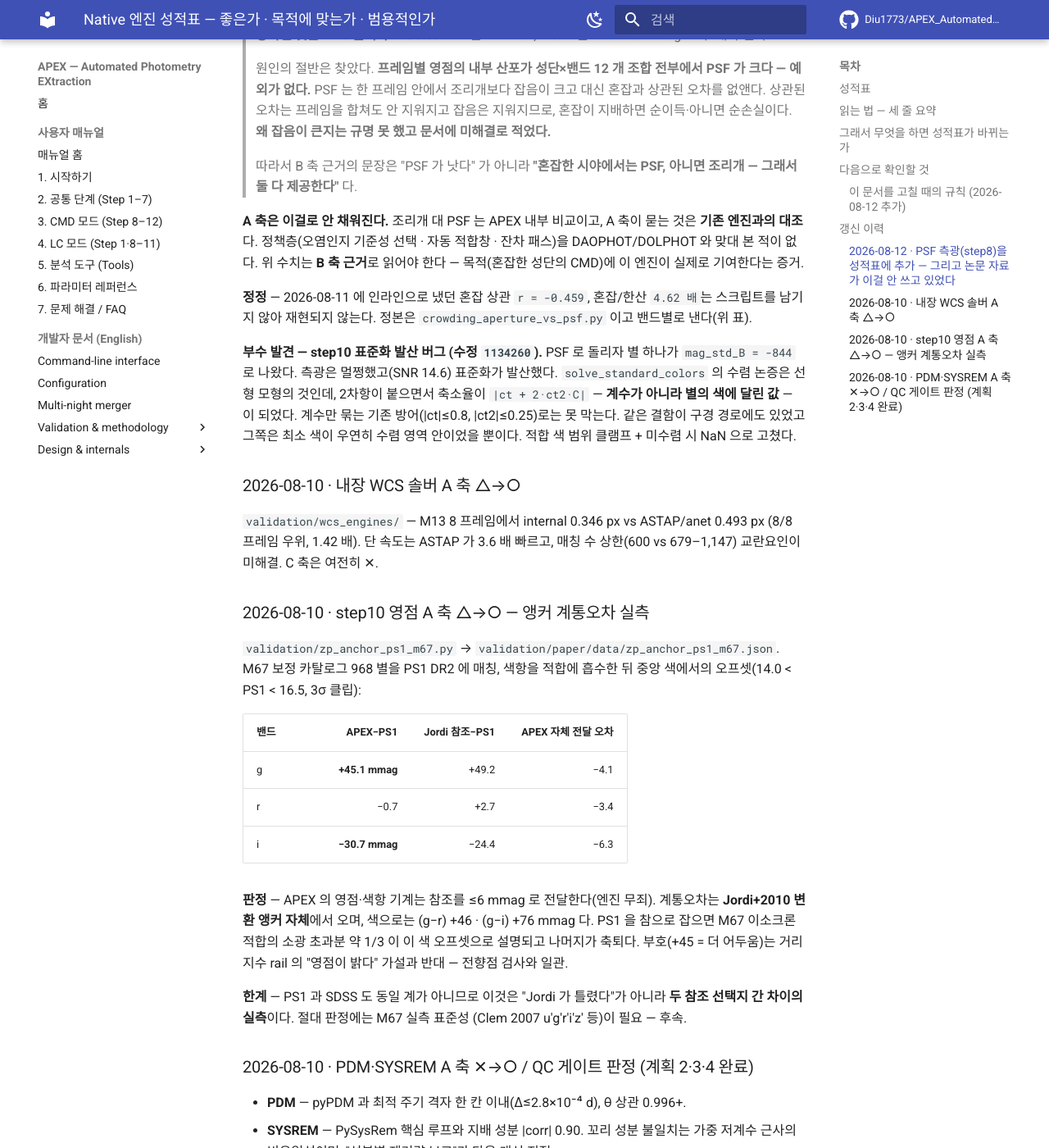
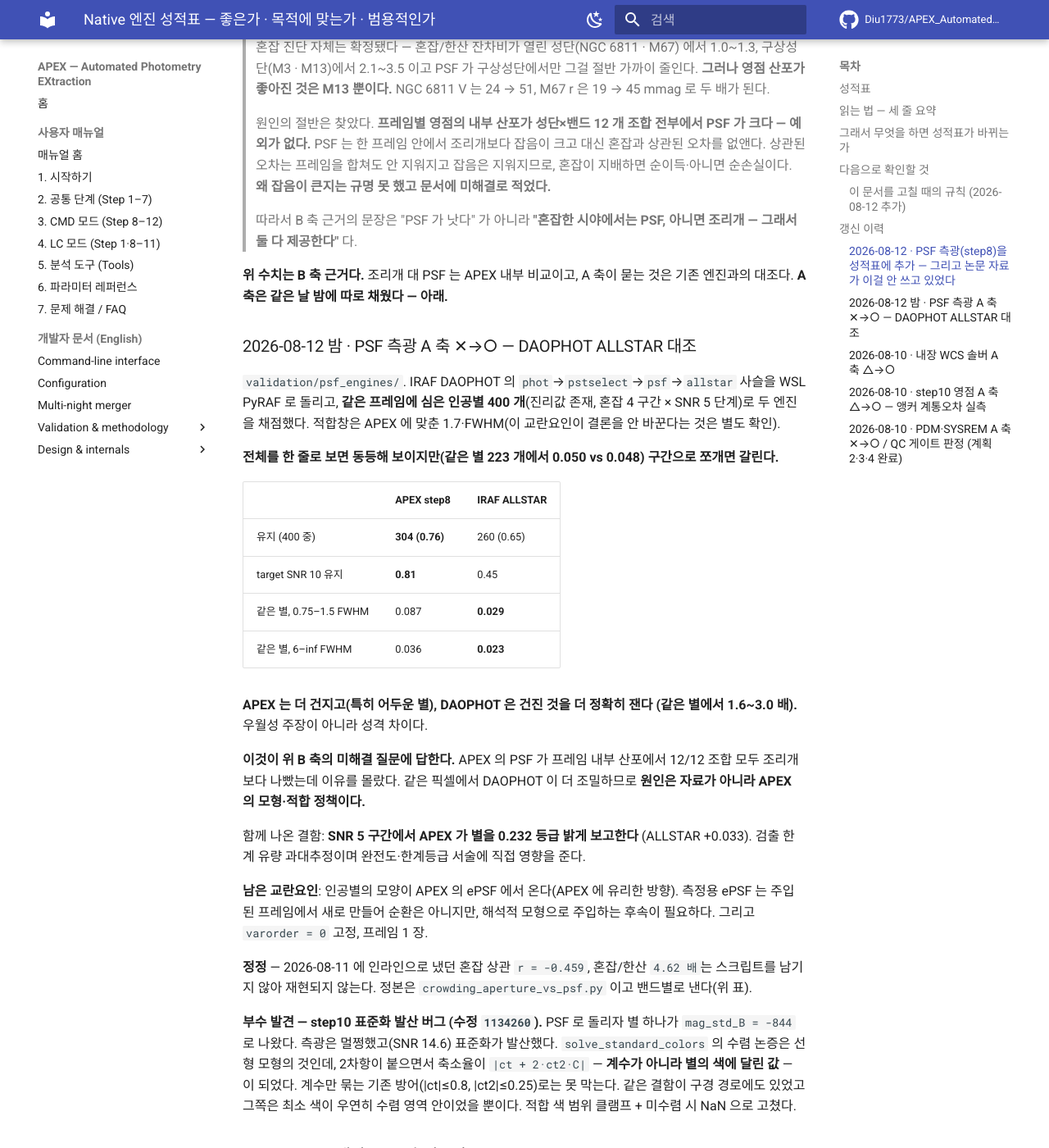
Before and after one commit to Diu1773/APEX_AutomatedPhotometryEXtraction, an MkDocs documentation site: the page built from docs/audit/APEX_ENGINE_SCORECARD.md, in a window 1280 px wide and 1400 px high, scrolled down 4720 px. Shown: the whole window at 82% size. Built offline with MkDocs 1.6.1 and Material for MkDocs 9.7.7, drawn with Linux system fonts in a browser that asks for light colours; comment, search, counter and statistics services are not loaded; some of the changed text lies outside the part shown.

Commit message:
audit(scorecard): PSF 측광 A 축 ✕→○ — 표·요약·이력을 같은 커밋에서 함께 고침
DAOPHOT ALLSTAR 대조가 끝나 A 축이 채워졌다. 판정은 우월성이 아니라 성격
차이다 — APEX 는 더 건지고(0.76 vs 0.65, SNR 10 에서 0.81 vs 0.45)
DAOPHOT 은 건진 것을 더 정확히 잰다(같은 별·같은 혼잡구간에서 1.6~3.0 배).

A 축이 채워진 엔진은 여섯에서 일곱이 됐고, 그중 우월성을 보인 것은 여전히
WCS 하나뿐이다.

오늘 낮에 이 문서에서 찾은 문제(갱신 이력만 고치고 표·요약을 안 고쳐 4 개 행이
어긋남)를 반복하지 않도록 표·「읽는 법」·갱신 이력을 한 커밋에서 함께 고쳤다.

Co-Authored-By: Claude Opus 5 <noreply@anthropic.com>

```diff
--- a/docs/audit/APEX_ENGINE_SCORECARD.md
+++ b/docs/audit/APEX_ENGINE_SCORECARD.md
@@ -21,7 +21,7 @@
 | **Step 0 검출기 보정** | **○ ccdproc 비트동일 · IRAF · BANZAI** | ○ raw→science 통합 | **○ 3 기기** (Moravian C3-61000 · QHY600 CMOS · Sinistro CCD 4-amp) |
 | 내장 WCS 솔버 | **○ ASTAP·astrometry.net 실측 대조** — M13 8 프레임에서 잔차 0.346 vs 0.493 px, 8/8 우위. 단 속도는 ASTAP 가 3.6 배 빠르고 매칭 수 상한 교란 미해결 (`validation/wcs_engines/`) | ○ 오프라인(AIJ 는 웹, ASTAP·anet 은 인덱스 DB 필요) | **✕ 1 기기·1 화소축척(0.395″/px)·1 시야** |
 | 강제측광 오케스트레이션 | ✕ 커널은 photutils(설계상 대조 대상 아님). **재중심·포화플래그·깊이 QC 는 무대조** | ○ | **✕ 1 기기** |
-| **PSF 측광 (step8)** | **✕ 커널은 photutils. 정책층(오염인지 기준성 선택 · 90 % 포위에너지 창 · 잔차 패스 · 국소 그룹화)은 DAOPHOT/DOLPHOT 무대조.** 내부 조리개 대비는 실측 있음 (아래 2026-08-12) | ○ | **✕ 1 기기** |
+| **PSF 측광 (step8)** | **○ IRAF DAOPHOT ALLSTAR 실측 대조** (인공별 400 개, 진리값 존재). **우월성 아님 — 성격이 다르다**: APEX 는 더 건지고(유지 0.76 vs 0.65, SNR 10 에서 0.81 vs 0.45) DAOPHOT 은 건진 것을 더 정확히 잰다(같은 별·같은 혼잡구간에서 1.6~3.0 배 조밀). `validation/psf_engines/` | ○ | **✕ 1 기기·1 프레임** |
 | 프레임 QC 게이트 | **✕ 문헌 선례 대조 없음** (`APEX_PRIOR_ART.md` §5-3) | ○ | **✕ 임계값이 한 자료에서 조정됨** |
 | 구경보정 워크플로 | ✕ 무대조 | ○ | ✕ 1 기기 |
 | PTC 검출기 특성화 | △ 방법은 Janesick 표준·LSST `cp_pipe` 존재, 무대조. **결과(EGAIN 14 배 오류)는 독립 가치** | ○ | **방법은 범용, 결과는 정의상 1 기기** |
@@ -37,11 +37,13 @@
 
 ## 읽는 법 — 세 줄 요약
 
-1. **A 축(대조)이 채워진 것은 여섯이다** — Step 0(ccdproc 비트동일)·WCS
-   솔버(ASTAP·astrometry.net)·step10 영점(PS1)·step12(ASteCA)·SYSREM(PySysRem)·
-   PDM(pyPDM). **그중 우월성을 보인 것은 WCS 하나뿐**이고(잔차 1.42 배, 단 속도는
-   짐), 나머지는 **동등성·무승부이거나 계통오차의 출처를 특정한 것**이다.
-   비어 있는 것은 강제측광 오케스트레이션 · **PSF 측광** · 프레임 QC 게이트 ·
+1. **A 축(대조)이 채워진 것은 일곱이다** — Step 0(ccdproc 비트동일)·WCS
+   솔버(ASTAP·astrometry.net)·step10 영점(PS1)·**PSF 측광(DAOPHOT ALLSTAR,
+   2026-08-12)**·step12(ASteCA)·SYSREM(PySysRem)·PDM(pyPDM).
+   **그중 우월성을 보인 것은 WCS 하나뿐**이고(잔차 1.42 배, 단 속도는 짐),
+   나머지는 **동등성·무승부이거나 계통오차의 출처를 특정한 것**이다.
+   PSF 는 **한쪽이 이긴 게 아니라 성격이 갈렸다** — APEX 는 완전도, DAOPHOT 은
+   정밀도. 비어 있는 것은 강제측광 오케스트레이션 · 프레임 QC 게이트 ·
    구경보정 · 다중밤 앙상블이다.
 
    > **2026-08-12 정정** — 이 요약과 위 표가 2026-08-10 갱신 이후 4 개 행에서
@@ -170,10 +172,41 @@ step8 서명(step7 인덱스 + 프레임별 tsv 크기·mtime)을 검사해 완
 > 따라서 B 축 근거의 문장은 "PSF 가 낫다" 가 아니라 **"혼잡한 시야에서는
 > PSF, 아니면 조리개 — 그래서 둘 다 제공한다"** 다.
 
-**A 축은 이걸로 안 채워진다.** 조리개 대 PSF 는 APEX 내부 비교이고, A 축이
-묻는 것은 **기존 엔진과의 대조**다. 정책층(오염인지 기준성 선택 · 자동 적합창 ·
-잔차 패스)을 DAOPHOT/DOLPHOT 와 맞대 본 적이 없다. 위 수치는 **B 축 근거**로
-읽어야 한다 — 목적(혼잡한 성단의 CMD)에 이 엔진이 실제로 기여한다는 증거.
+**위 수치는 B 축 근거다.** 조리개 대 PSF 는 APEX 내부 비교이고, A 축이 묻는
+것은 기존 엔진과의 대조다. **A 축은 같은 날 밤에 따로 채웠다 — 아래.**
+
+### 2026-08-12 밤 · PSF 측광 A 축 ✕→○ — DAOPHOT ALLSTAR 대조
+
+`validation/psf_engines/`. IRAF DAOPHOT 의 `phot`→`pstselect`→`psf`→`allstar`
+사슬을 WSL PyRAF 로 돌리고, **같은 프레임에 심은 인공별 400 개**(진리값 존재,
+혼잡 4 구간 × SNR 5 단계)로 두 엔진을 채점했다. 적합창은 APEX 에 맞춘
+1.7·FWHM(이 교란요인이 결론을 안 바꾼다는 것은 별도 확인).
+
+**전체를 한 줄로 보면 동등해 보이지만(같은 별 223 개에서 0.050 vs 0.048)
+구간으로 쪼개면 갈린다.**
+
+| | APEX step8 | IRAF ALLSTAR |
+|---|---|---|
+| 유지 (400 중) | **304 (0.76)** | 260 (0.65) |
+| target SNR 10 유지 | **0.81** | 0.45 |
+| 같은 별, 0.75–1.5 FWHM | 0.087 | **0.029** |
+| 같은 별, 6–inf FWHM | 0.036 | **0.023** |
+
+**APEX 는 더 건지고(특히 어두운 별), DAOPHOT 은 건진 것을 더 정확히 잰다
+(같은 별에서 1.6~3.0 배).** 우월성 주장이 아니라 성격 차이다.
+
+**이것이 위 B 축의 미해결 질문에 답한다.** APEX 의 PSF 가 프레임 내부 산포에서
+12/12 조합 모두 조리개보다 나빴는데 이유를 몰랐다. 같은 픽셀에서 DAOPHOT 이
+더 조밀하므로 **원인은 자료가 아니라 APEX 의 모형·적합 정책이다.**
+
+함께 나온 결함: **SNR 5 구간에서 APEX 가 별을 0.232 등급 밝게 보고한다**
+(ALLSTAR +0.033). 검출 한계 유량 과대추정이며 완전도·한계등급 서술에 직접
+영향을 준다.
+
+**남은 교란요인**: 인공별의 모양이 APEX 의 ePSF 에서 온다(APEX 에 유리한
+방향). 측정용 ePSF 는 주입된 프레임에서 새로 만들어 순환은 아니지만,
+해석적 모형으로 주입하는 후속이 필요하다. 그리고 `varorder = 0` 고정,
+프레임 1 장.
 
 **정정** — 2026-08-11 에 인라인으로 냈던 혼잡 상관 `r = -0.459`, 혼잡/한산
 `4.62 배`는 스크립트를 남기지 않아 재현되지 않는다. 정본은
```
